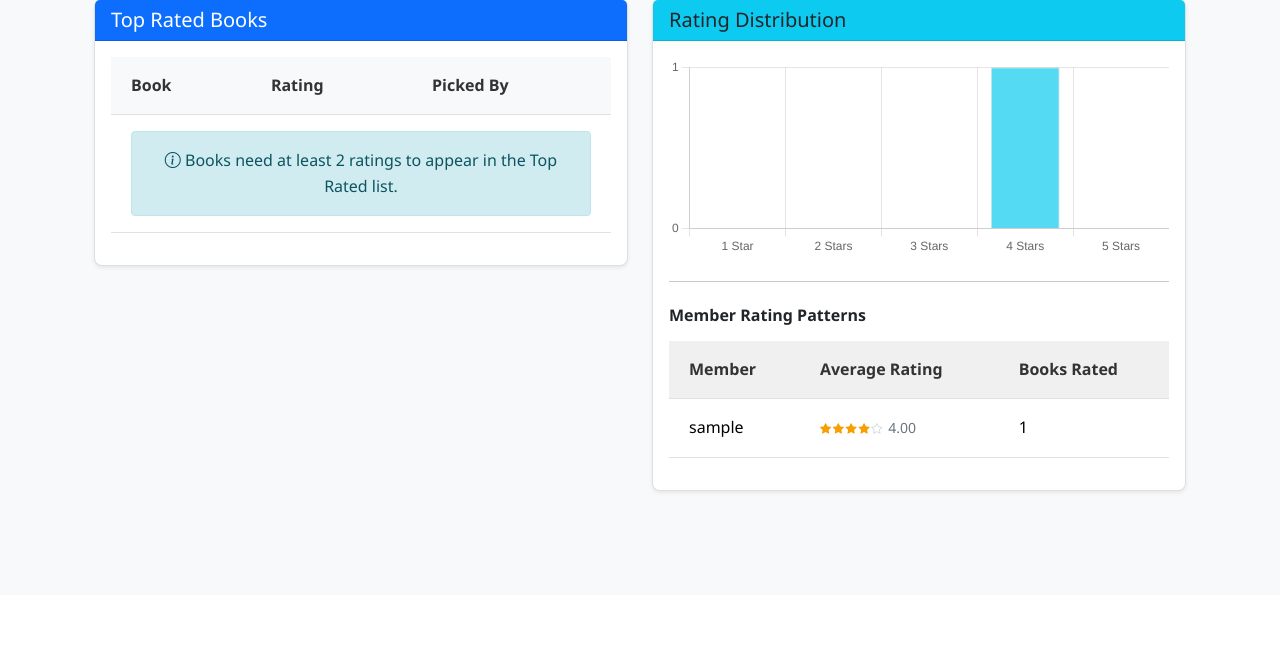
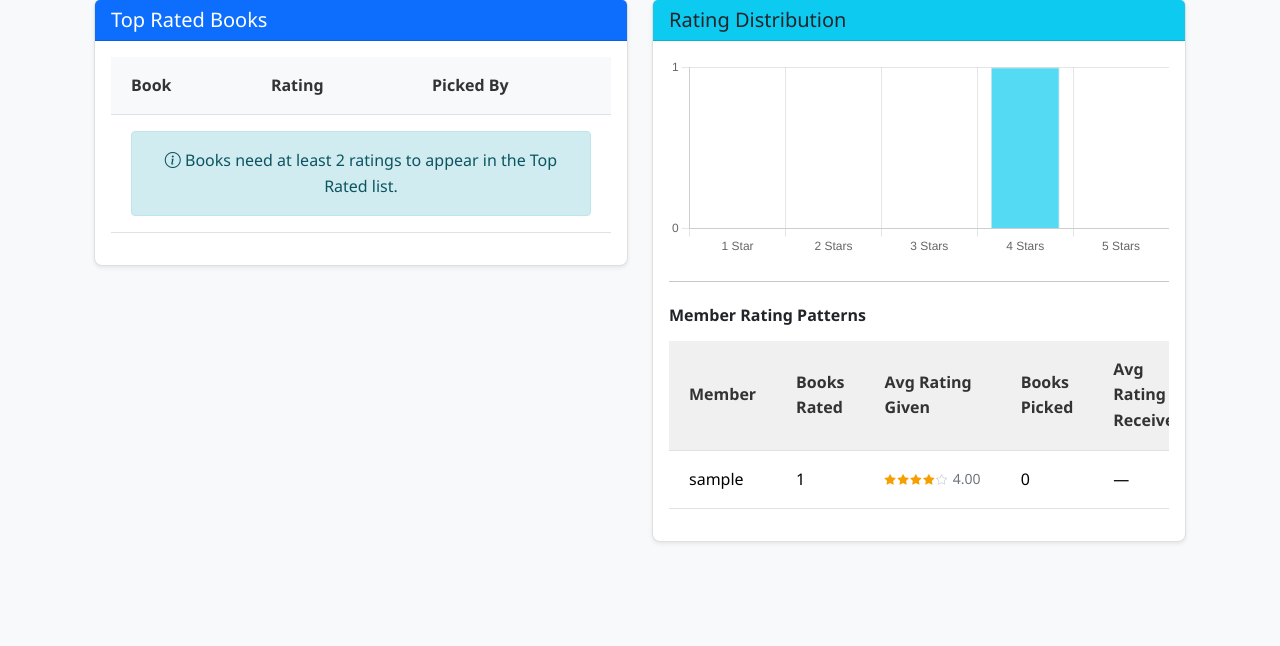
Before and after one commit to TSPARR/hardcover_bookclub, a Django app: page /group/1/attribution/ in a window 1280 px wide. Shown: the part 1876-2522 px from the top of the page. Before the commit the page ends 2370 px from the top, so only its background shows below. Run offline with Django 5.2, Linux system fonts and the light colour scheme; a user stored in the database is signed in; tables that the repository leaves empty hold one stand-in row (values such as "Sample post"); parts of the project's set-up code (start-up, migrations or seed data) failed here and were passed over.

Commit message:
Add selection rating stats to member table (exclude self-ratings, add pick count, update UI)

```diff
--- a/bookclub/templates/bookclub/includes/analytics/rating_distribution.html
+++ b/bookclub/templates/bookclub/includes/analytics/rating_distribution.html
@@ -3,7 +3,6 @@
         <h3 class="h5 mb-0">Rating Distribution</h3>
     </div>
     <div class="card-body">
-        <!-- Added data validation and fallback -->
         {% if rating_distribution %}
             <canvas id="ratingDistributionChart" height="200"
                     data-distribution="{{ rating_distribution|join:"," }}"></canvas>
@@ -23,18 +22,34 @@
                 <thead>
                     <tr>
                         <th>Member</th>
-                        <th>Average Rating</th>
                         <th>Books Rated</th>
+                        <th>Avg Rating Given </th>
+                        <th>Books Picked</th>
+                        <th>Avg Rating Received</th>
                     </tr>
                 </thead>
                 <tbody>
                     {% for stat in member_rating_stats %}
                         <tr>
                             <td>{{ stat.user.username }}</td>
+                            <td>{{ stat.count }}</td>
                             <td>
                                 {% include "bookclub/includes/star_rating.html" with rating=stat.avg_rating|floatformat:2 small=True %}
                             </td>
-                            <td>{{ stat.count }}</td>
+                            <td>
+                                {% if stat.books_selected_count %}
+                                    {{ stat.books_selected_count }}
+                                {% else %}
+                                    0
+                                {% endif %}
+                            </td>
+                            <td>
+                                {% if stat.avg_selection_rating %}
+                                    {% include "bookclub/includes/star_rating.html" with rating=stat.avg_selection_rating|floatformat:2 small=True %}
+                                {% else %}
+                                    —
+                                {% endif %}
+                            </td>
                         </tr>
                     {% endfor %}
                 </tbody>
--- a/bookclub/views/attribution_analytics.py
+++ b/bookclub/views/attribution_analytics.py
@@ -215,6 +215,39 @@ def attribution_analytics(request, group_id):
             "distribution": rating_distribution,
         }
 
+    member_pick_books = defaultdict(list)
+
+    for book in books:
+        if book.picked_by_id and not book.is_collective_pick:
+            member_pick_books[book.picked_by_id].append(book)
+
+    selection_rating_stats = {}
+
+    for member in members:
+        picked_books = member_pick_books.get(member.id, [])
+        adjusted_book_avgs = []
+
+        for book in picked_books:
+            rating_data = book_ratings.get(book.id)
+            if not rating_data:
+                continue
+
+            user_ratings = rating_data.get("user_ratings", {})
+
+            non_picker_ratings = [
+                r["value"] for user_id, r in user_ratings.items()
+                if user_id != member.id
+            ]
+
+            if non_picker_ratings:
+                adjusted_book_avgs.append(mean(non_picker_ratings))
+
+        selection_rating_stats[member.id] = {
+            "books_selected_count": len(picked_books),
+            "avg_selection_rating": (
+                round(mean(adjusted_book_avgs), 2) if adjusted_book_avgs else None
+            ),
+        }
     # Calculate member rating statistics
     member_rating_stats = []
     for member_id, ratings in member_ratings.items():
@@ -228,6 +261,14 @@ def attribution_analytics(request, group_id):
                         "count": len(ratings),
                     }
                 )
+
+    for stat in member_rating_stats:
+        user_id = stat["user"].id
+        selection_data = selection_rating_stats.get(user_id, {})
+
+        stat["avg_selection_rating"] = selection_data.get("avg_selection_rating")
+        stat["books_selected_count"] = selection_data.get("books_selected_count", 0)
+
 
     # Sort member rating stats by count (descending)
     member_rating_stats.sort(key=lambda x: (-x["count"], -x["avg_rating"]))
```
